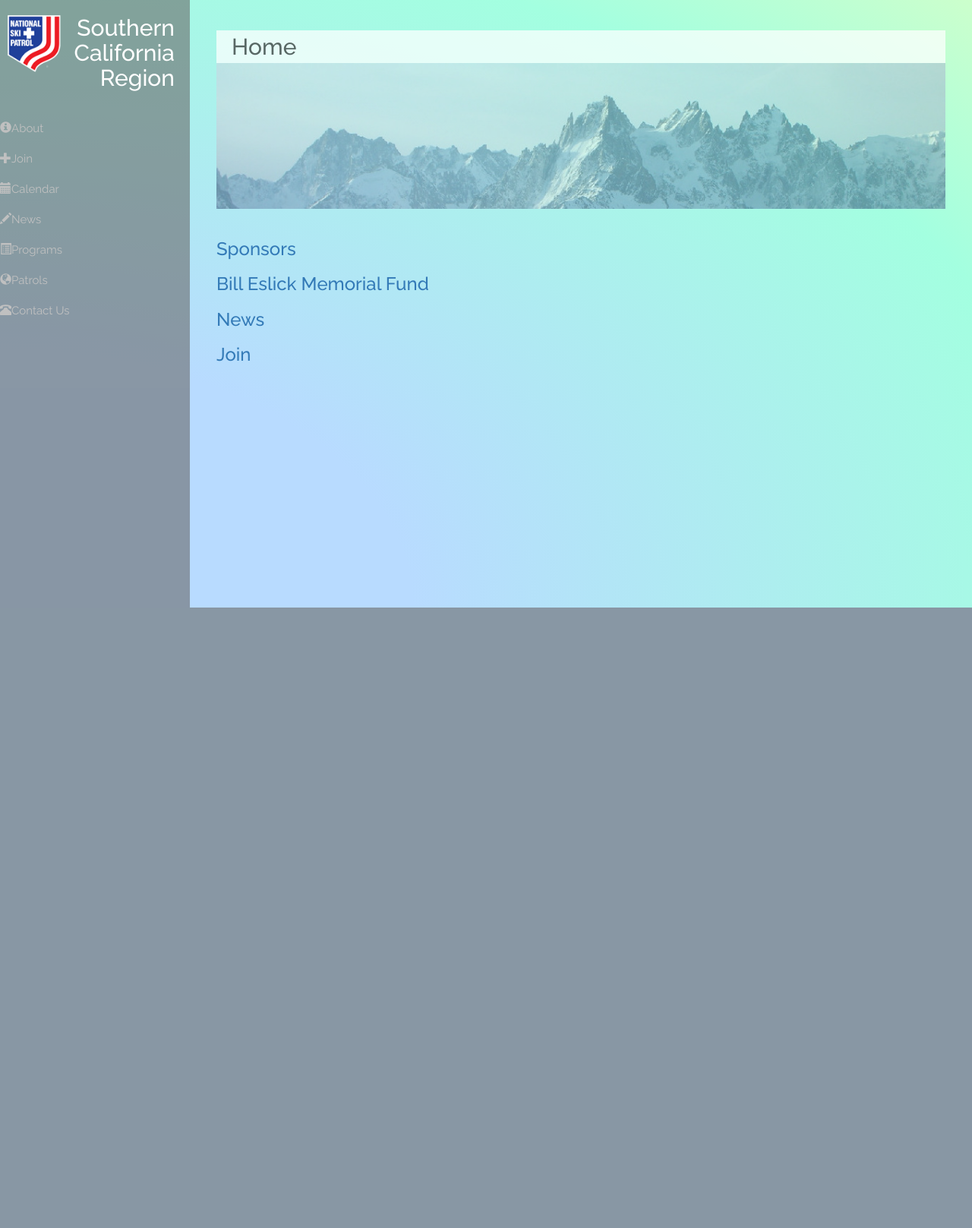
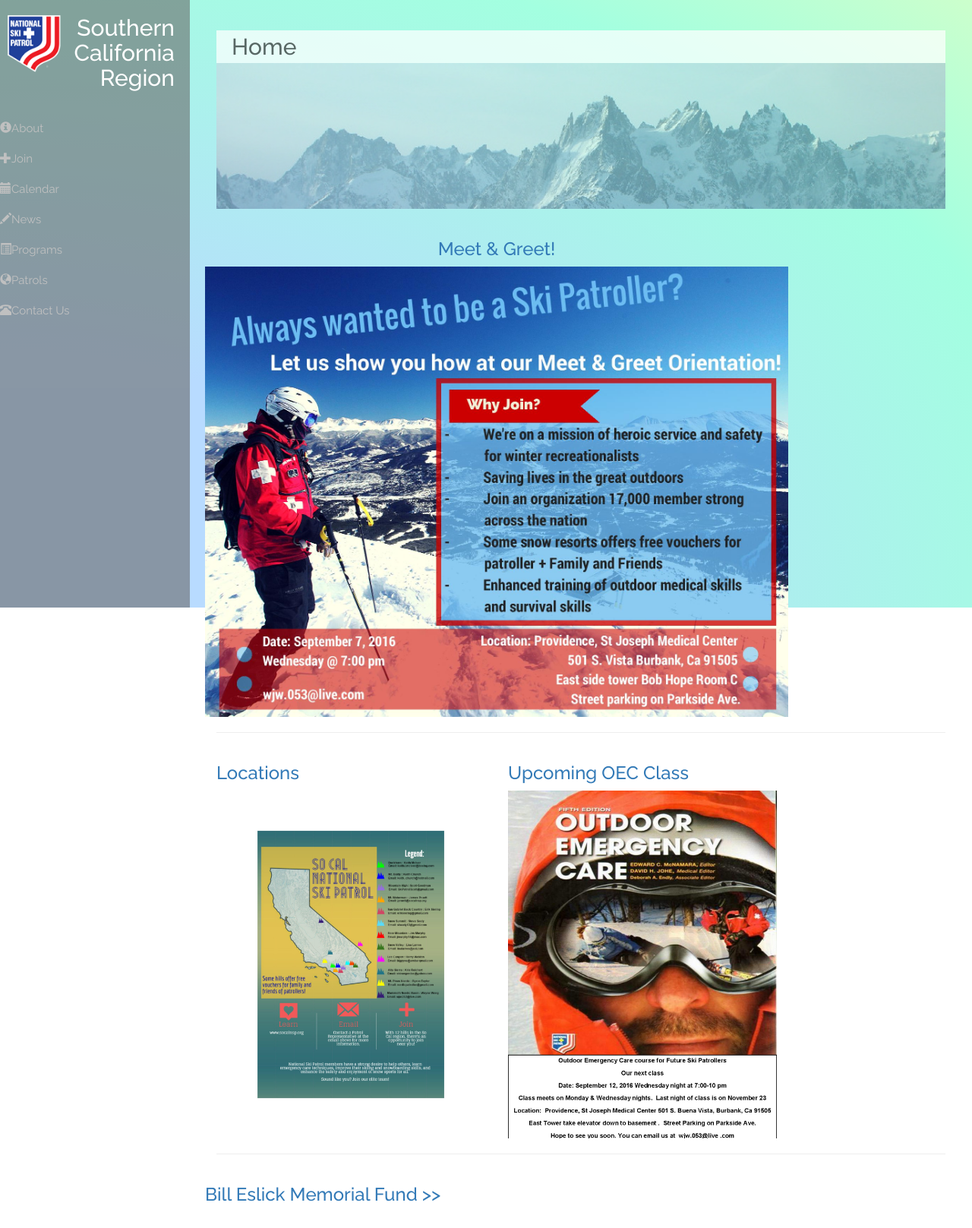
Before and after one commit to keholmbeck/socalnsp, a Flask app: page / in a window 1280 px wide. Shown: the whole page at 76% size. Before the commit the page ends 800 px from the top, so only its background shows below. Run offline with Flask 2, Linux system fonts and the light colour scheme; some libraries are stand-ins or nearby versions.

Commit message:
Front page changes

```diff
--- a/static/templates/home.html
+++ b/static/templates/home.html
@@ -4,6 +4,7 @@
 
     <div class="par">
 
+    <!--
     <div class="box_container">
         <a href="{{ url_for('gen_route', url_name='sponsors') }}">
             <div class="box_title">
@@ -11,33 +12,42 @@
             </div>
         </a>
     </div>
+    -->
+
+    <div class="row text-center" style="max-width:80%;">
+        <a href="http://socalnsp.blogspot.com/2016/07/oec-burbank.html">
+            <h3> Meet & Greet!</h3>
+            <img class="img-responsive" src="{{ url_for('static', filename='temp_images/recruitment_flyer_2016.jpg') }}"></img>
+        </a>
+    </div>
+    <hr>
+
+    <div class="row" style="max-width: 80%">
+        <div class="col-md-6 col-lg-6">
+            <a href="{{url_for('gen_route', url_name='member_patrols')}}">
+                <h3> Locations </h3>
+                <img class="img-responsive" src="{{ url_for('static', filename='images/region_map.jpg') }}"></img>
+            </a>
+        </div>
+        <div class="col-md-6 col-lg-6">
+            <a href="http://socalnsp.blogspot.com/2016/07/oec-burbank.html">
+                <h3> Upcoming OEC Class </h3>
+                <img class="img-responsive" src="{{ url_for('static', filename='temp_images/OEC Flyer-page-001.jpg') }}"></img>
+            </a>
+        </div>
+    </div>
+    <hr>
 
     <!-- -->
-    <div class="box_container">
+    <div class="row">
         <a href="{{ url_for('gen_route', url_name='bill_eslick_fund') }}">
             <div class="box_title">
-                <h3> Bill Eslick Memorial Fund </h3>
+                <h3> Bill Eslick Memorial Fund >> </h3>
             </div>
         </a>
     </div>
     <!-- -->
 
-    <div class="box_container">
-        <a href="{{ url_for('news') }}">
-            <div class="box_title">
-                <h3> News </h3>
-            </div>
-        </a>
-    </div>
-
-    <a href="{{url_for('gen_route', url_name='join')}}">
-        <div class="box_container">
-            <div class="box_title">
-                <h3> Join </h3>
-            </div>
-        </div>
-    </a>
-
-    </div>
+</div>
 
 {% endblock %}
```
Also changed, not shown: static/images/region_map.jpg (added), static/temp_images/Always wanted to be a ski patroller flyer.jpg (added), static/temp_images/OEC Flyer-page-001.jpg (added), static/temp_images/recruitment_flyer_2016.jpg (added), 1 other file.
